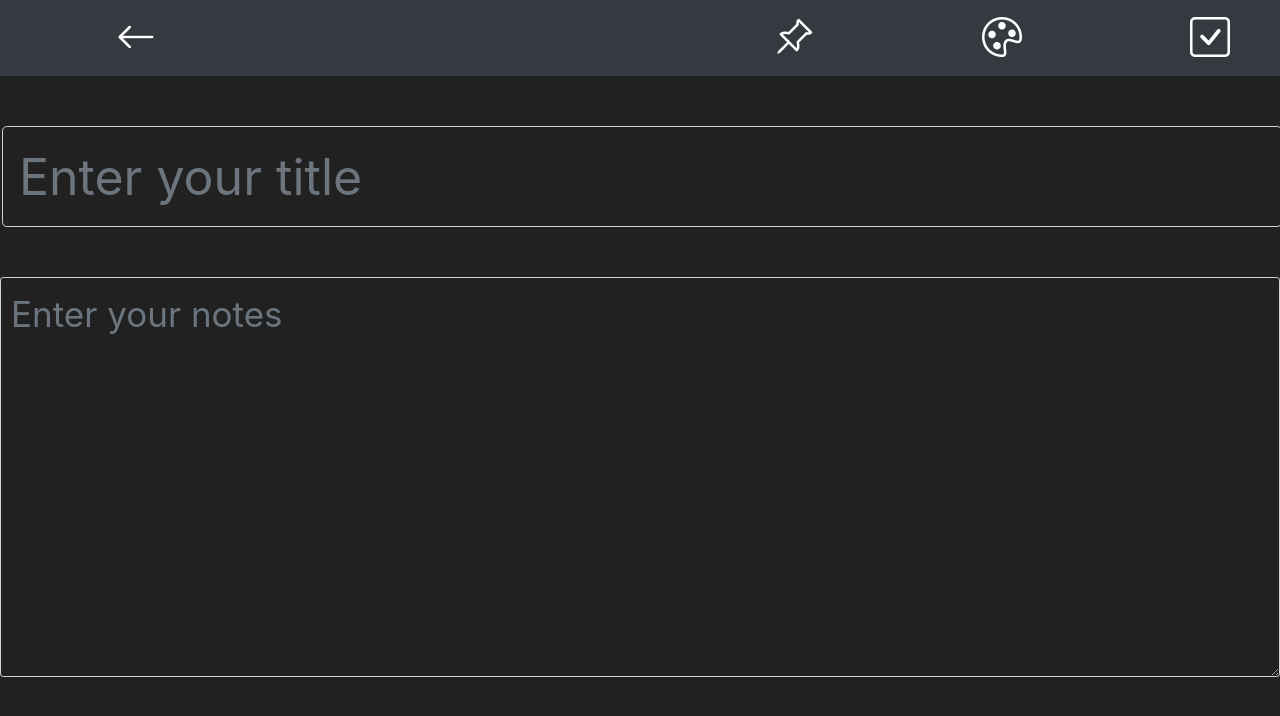
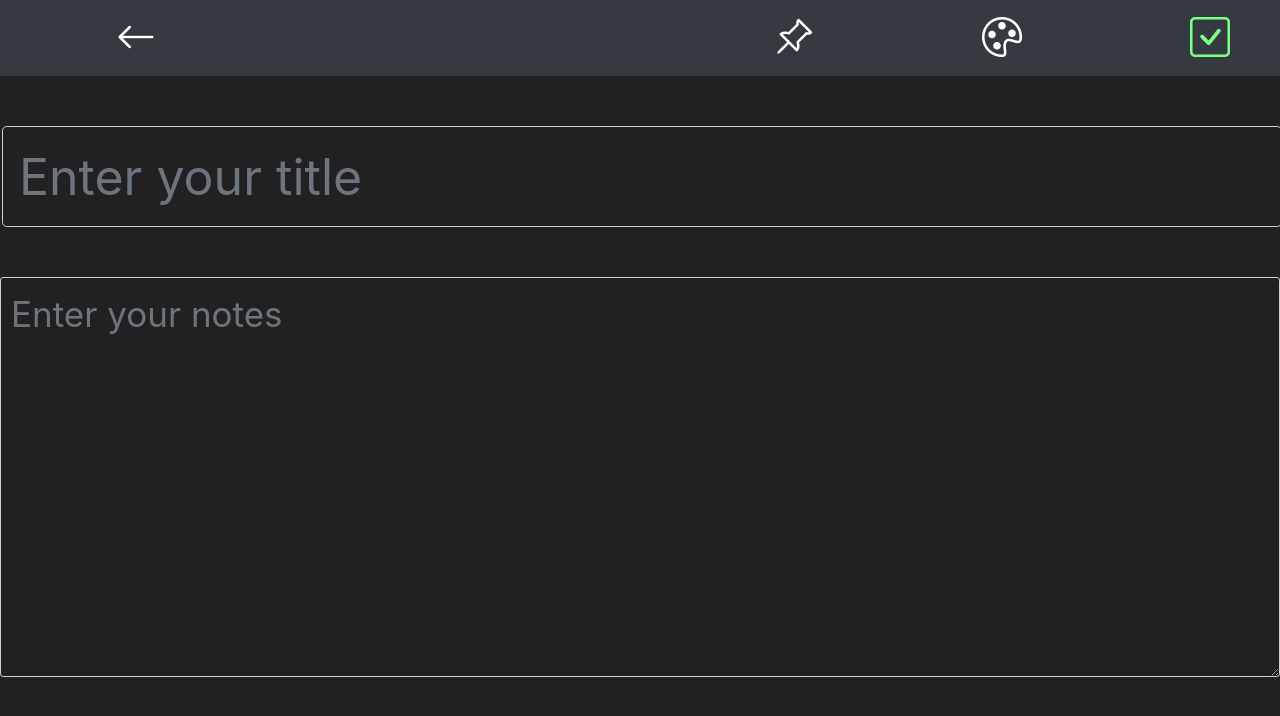
Before and after one commit to vijayshagara/note_make_frontEnd, a React (Vite) app: page /add-notes in a window 1280 px wide. Shown: the top 716 px of the page. Built offline with nearby package versions, Linux system fonts and the light colour scheme; no server answers.

Commit message:
color change in submit booton in add and edit

```diff
--- a/src/components/otherComponents/Add&edit_nav_bar/add&edit_nav_bar.tsx
+++ b/src/components/otherComponents/Add&edit_nav_bar/add&edit_nav_bar.tsx
@@ -140,7 +140,7 @@ const AddEditNav: React.FC<AddEditNavProps> = ({
                     >
                       <i
                         className="bi bi-check-square"
-                        style={{ fontSize: "40px", color: "white" }}
+                        style={{ fontSize: "40px", color: "#7bff84",}}
                       ></i>
                     </div>
                   </div>
@@ -305,7 +305,7 @@ const AddEditNav: React.FC<AddEditNavProps> = ({
                   >
                     <i
                       className="bi bi-pencil-square"
-                      style={{ fontSize: "40px", color: "white" }}
+                      style={{ fontSize: "40px", color: "#7bff84" }}
                     ></i>
                   </div>
                 </div>
```
